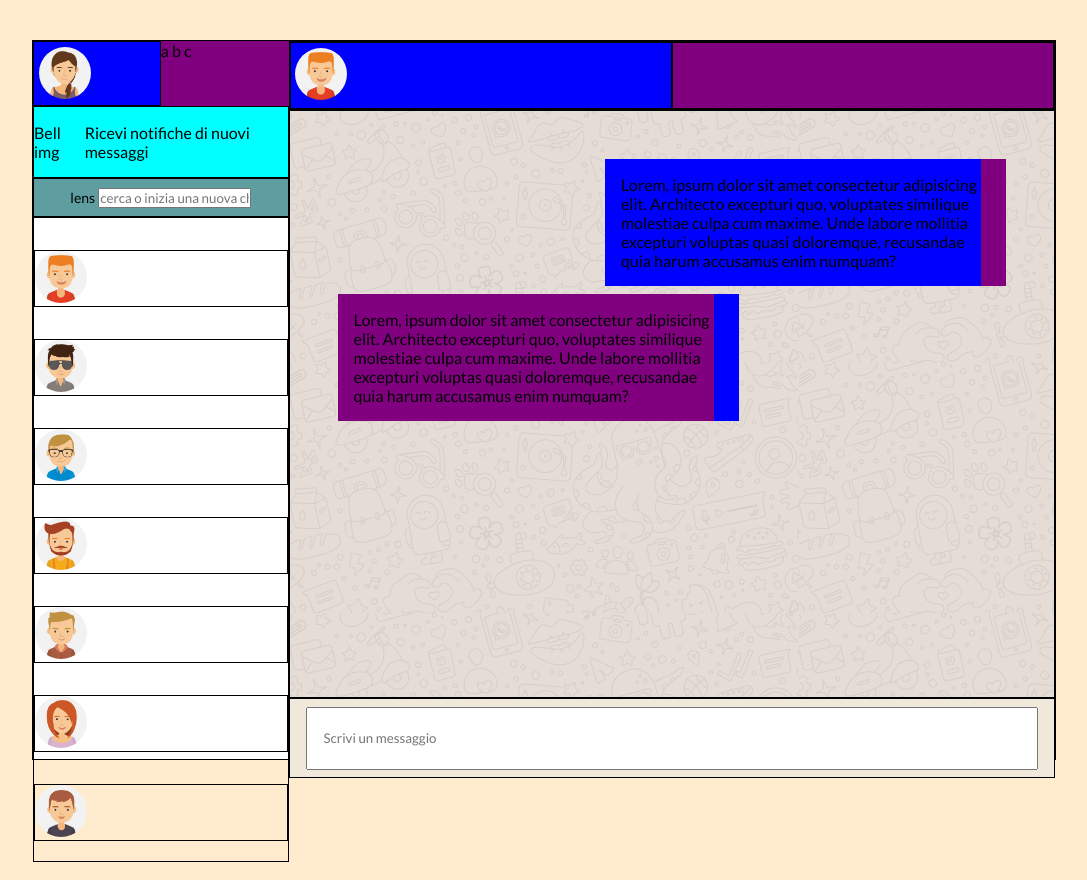
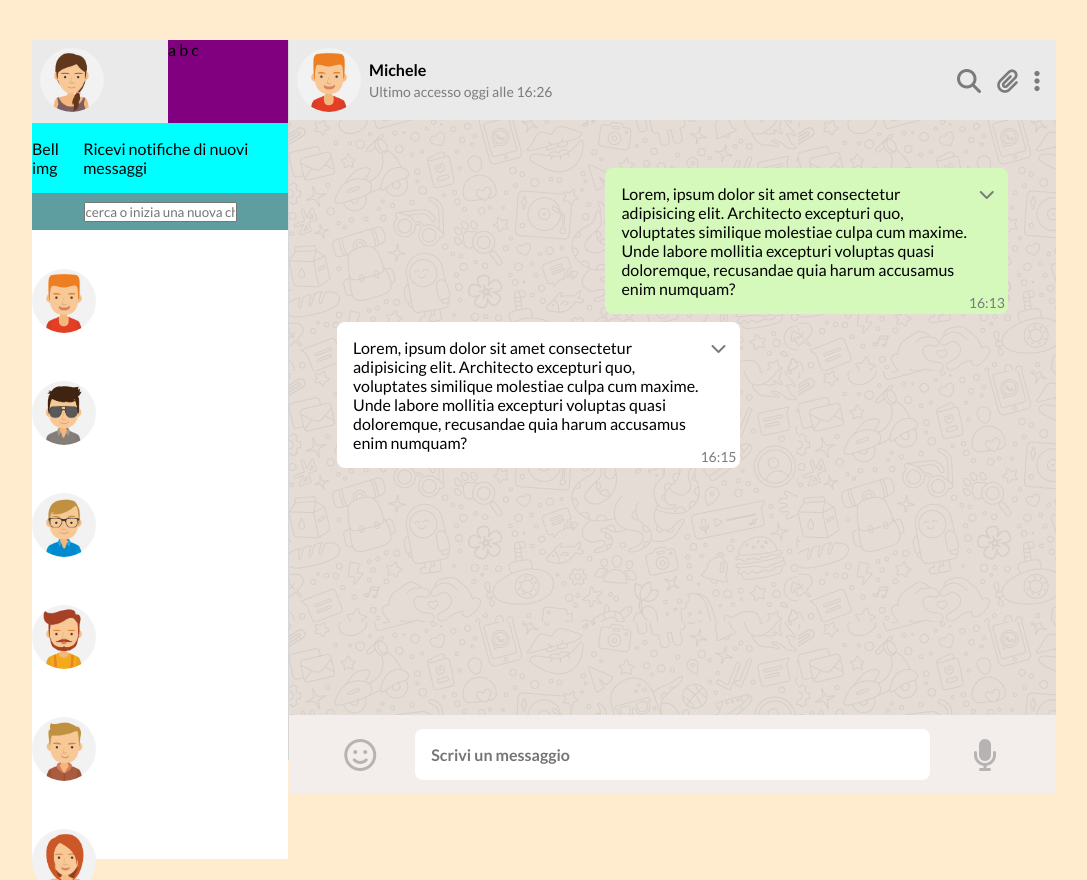
Before and after one commit to MykolaDekusar/html-css-boolzapp, a plain HTML site: page index.html in a window 1280 px wide. Shown: the whole page, without its empty margins (96-1183 px from the left). Drawn offline with Linux system fonts and the light colour scheme.

Commit message:
[UPD]Added smartphone content and tablet content, improved code, added stable responsiveness

```diff
--- a/css/style.css
+++ b/css/style.css
@@ -27,31 +27,37 @@
     font-size: 17px;
 }
 
+.bold {
+    font-weight: 700;
+}
+
 /*****************************************/
 /* CONTACT-ROW SETUP */
 .contact-row {
     display: flex;
+    height: 5rem;
 }
 
 .img-contact {
-    width: 6rem;
     text-align: center;
-    padding: 0.3rem;
+    margin: 0.5rem;
 }
 
 .contact-info {
-    width: calc(100% - 6rem);
+    width: 85%;
+    align-self: center;
 }
 
 /*****************************************/
 /* TEXT-CONTAINER SETUP */
+
 .text-container {
     width: 100%;
     padding: 1rem;
     display: flex;
     flex-direction: column;
+    height: calc(100vh - 10rem);
     overflow-y: scroll;
-    height: calc(100vh - 9.4rem);
 }
 
 .msg-1 {
@@ -70,8 +76,9 @@
     display: flex;
     flex-direction: column;
     width: 100%;
-    width: 7rem;
-    padding-top: 0.5rem;
+    width: 5rem;
+    padding: 1rem 0.2rem 0.2rem 0;
+    justify-content: space-between;
 
 }
 
@@ -83,18 +90,15 @@
 }
 
 .chat-row {
-    height: 5rem;
-    display: flex;
-    justify-content: center;
-    align-items: center;
     padding: 0 1rem;
-    background-color: rgb(239, 232, 219);
+    background-color: #f3eeeb;
 }
 
 .chat-row input {
     width: 100%;
     height: 80%;
     padding: 1rem;
+    margin: 0.89rem 0;
 }
 
 
@@ -108,21 +112,10 @@
 
 /*****************************************/
 /* UTILITY */
-.border {
-    border: 1px solid black;
-}
-
 .contacts,
-.user-row-settings {
+.user-row-settings,
+.contact-options {
     display: none;
-}
-
-.b-blue {
-    background-color: blue;
-}
-
-.b-purple {
-    background-color: purple;
 }
 
 .msg-1 p,
@@ -134,13 +127,53 @@
     text-align: center;
 }
 
+.margin-top {
+    margin-top: 0.2rem;
+}
+
+.rounded {
+    border-radius: 0.5rem;
+}
+
+.no-border {
+    border: none;
+}
+
 /*****************************************/
 /* IMAGE SETUP */
 
 .img-style {
-    width: 80%;
+    width: 4rem;
     border-radius: 50%;
 }
+
+/*****************************************/
+/* BACKGROUND COLORS */
+.b-blue {
+    background-color: blue;
+}
+
+.b-purple {
+    background-color: purple;
+}
+
+.b-green {
+    background-color: #d4f9bb;
+}
+
+.b-white {
+    background-color: #fff;
+}
+
+.b-light-grey {
+    background-color: #eaeaea;
+}
+
+/* TEXT COLORS */
+.c-gray {
+    color: rgb(123, 123, 123);
+}
+
 
 
 /*****************************************/
@@ -148,10 +181,6 @@
 @media screen and (min-width: 768px) {
     .row {
         display: flex;
-    }
-
-    .user-row {
-        height: 0;
     }
 
     .contacts {
@@ -167,6 +196,7 @@
 
     .chat {
         width: 90%;
+        border-left: 1px solid #d6d6d6;
     }
 
     .msg-1,
@@ -181,10 +211,45 @@
     .contact-list {
         display: flex;
         flex-wrap: wrap;
-        align-self: flex-start;
-        margin-top: -6rem;
+        height: calc(100vh - 5rem - 3vh);
+        justify-content: center;
+        overflow-y: scroll;
+        margin-top: 3vh
     }
 
+    .user-row {
+        width: 100%;
+        height: 5rem;
+    }
+
+    .contact-card {
+        display: flex;
+        align-items: center;
+        height: 5rem;
+    }
+
+    .contact-options {
+        display: flex;
+        height: 100%;
+        align-items: center;
+        font-size: 1.5rem;
+        margin-right: 1rem;
+    }
+
+    .contact-options div:nth-child(2) {
+        margin: 0 1rem;
+    }
+
+    .chat-row label {
+        display: block;
+        width: 10%;
+        font-size: 2rem;
+        align-self: center;
+    }
+
+    .chat-row {
+        display: flex;
+    }
 }
 
 /*****************************************/
@@ -203,7 +268,6 @@
     .container {
         height: 90%;
         width: 80%;
-        border: 1px solid black;
         margin: auto;
     }
 
@@ -215,7 +279,7 @@
     }
 
     .contacts {
-        height: 100%;
+        height: 51.2rem;
         width: 25%;
         background-color: white;
 
@@ -234,10 +298,13 @@
     .contact-list {
         margin: 0;
         display: block;
+        width: 100%;
+        height: 40.6rem;
+        overflow-y: scroll;
     }
 
     .text-container {
-        height: calc(100% - 18%);
+        height: calc(100% - 17.4%);
     }
 
     /*****************************************/
@@ -245,7 +312,6 @@
 
     .user-row {
         display: flex;
-        height: 4.05rem;
         width: 100%;
     }
 
@@ -253,26 +319,21 @@
         display: block;
     }
 
+    .user-row {
+        height: auto;
+    }
+
     .user-row .img-contact,
     .user-row .user-row-settings {
         width: 50%;
     }
 
-    .img-style {
-        width: 3.25rem;
-    }
-
     .img-contact {
         text-align: left;
-        width: 50%;
     }
 
     .contact-row {
         width: 100%;
-    }
-
-    .contact-info {
-        width: 50%;
     }
 
     .notifications {
@@ -299,15 +360,24 @@
         width: 80%;
     }
 
-    .contact-list {
-        width: 100%;
-        height: 40.3rem;
-        overflow-y: scroll;
-    }
-
     .contact-card {
         margin: 2rem 0;
     }
 
+    .chat-row label {
+        width: 15%;
+        display: block;
+        text-align: center;
+    }
+
+    .chat-row label i {
+        font-size: 2rem;
+        opacity: 0.5;
+    }
+
+    .chat-row input {
+        width: 70%;
+    }
+
 
 }
--- a/index.html
+++ b/index.html
@@ -22,15 +22,15 @@
             <div class="contacts">
                 <!-- /*****************************************/
                       USER ROW-->
-                <div class="user-row">
-                    <div class="img-contact border b-blue">
+                <div class="user-row b-light-grey">
+                    <div class="img-contact">
                         <img class="img-style" src="./img/avatar_io.jpg" alt="">
                     </div>
                     <div class="user-row-settings b-purple">a b c</div>
                 </div>
                 <!-- /*****************************************/
                       NOTIFICATIONS-->
-                <div class="notifications border">
+                <div class="notifications ">
                     <div class="bell">Bell img</div>
                     <div class="bell-text">
                         <p>Ricevi notifiche di nuovi messaggi</p>
@@ -38,49 +38,48 @@
                 </div>
                 <!-- /*****************************************/
                       SEARCH-->
-                <div class="search border text-align-c">
-                    <label class="s-text" for="">lens</label>
+                <div class="search  text-align-c">
                     <input type="text" placeholder="cerca o inizia una nuova chat">
                 </div>
                 <!-- /*****************************************/
                       CONTACT LIST-->
-                <div class="contact-list border">
-                    <div class="contact-card border">
+                <div class="contact-list ">
+                    <div class="contact-card">
                         <div class="img-card"><img class="img-style" src="./img/avatar_1.jpg" alt=""></div>
                         <div class="content-card"></div>
                         <div class="card-time"></div>
                     </div>
-                    <div class="contact-card border ">
+                    <div class="contact-card">
                         <div class="img-card"><img class="img-style" src="./img/avatar_2.jpg" alt=""></div>
                         <div class="content-card"></div>
                         <div class="card-time"></div>
                     </div>
-                    <div class="contact-card border ">
+                    <div class="contact-card">
                         <div class="img-card"><img class="img-style" src="./img/avatar_3.jpg" alt=""></div>
                         <div class="content-card"></div>
                         <div class="card-time"></div>
                     </div>
-                    <div class="contact-card border ">
+                    <div class="contact-card">
                         <div class="img-card"><img class="img-style" src="./img/avatar_4.jpg" alt=""></div>
                         <div class="content-card"></div>
                         <div class="card-time"></div>
                     </div>
-                    <div class="contact-card border ">
+                    <div class="contact-card">
                         <div class="img-card"><img class="img-style" src="./img/avatar_5.jpg" alt=""></div>
                         <div class="content-card"></div>
                         <div class="card-time"></div>
                     </div>
-                    <div class="contact-card border ">
+                    <div class="contact-card">
                         <div class="img-card"> <img class="img-style" src="./img/avatar_6.jpg" alt=""></div>
                         <div class="content-card"></div>
                         <div class="card-time"></div>
                     </div>
-                    <div class="contact-card border ">
+                    <div class="contact-card">
                         <div class="img-card"><img class="img-style" src="./img/avatar_7.jpg" alt=""></div>
                         <div class="content-card"></div>
                         <div class="card-time"></div>
                     </div>
-                    <div class="contact-card border ">
+                    <div class="contact-card">
                         <div class="img-card"> <img class="img-style" src="./img/avatar_8.jpg" alt=""></div>
                         <div class="content-card"></div>
                         <div class="card-time"></div>
@@ -91,44 +90,61 @@
             <div class="chat">
                 <!-- /*****************************************/
                       CONTACT ROW-->
-                <div class="contact-row border">
-                    <div class="img-contact border b-blue">
+                <div class="contact-row b-light-grey">
+                    <div class="img-contact">
                         <img class="img-style" src="./img/avatar_1.jpg" alt="">
                     </div>
-                    <div class="contact-info border b-purple"></div>
+                    <div class="contact-info">
+                        <h3 class="l-text">Michele</h3>
+                        <p class="s-text c-gray margin-top">Ultimo accesso oggi alle 16:26</p>
+                    </div>
+                    <div class="contact-options c-gray">
+                        <div><i class="fa-solid fa-magnifying-glass"></i></div>
+                        <div><i class="fa-solid fa-paperclip"></i></div>
+                        <div><i class="fa-solid fa-ellipsis-vertical"></i></div>
+                    </div>
                 </div>
                 <!-- /*****************************************/
                       TEXT CONTAINER-->
-                <div class="text-container border">
-                    <div class="msg-1 b-blue">
+                <div class="text-container">
+                    <div class="msg-1 b-green rounded">
                         <div>
                             <p class="l-text padding-1 ">
                                 Lorem, ipsum dolor sit amet consectetur adipisicing elit. Architecto excepturi quo,
-                                voluptates similique molestiae culpa cum maxime. Unde labore mollitia excepturi voluptas
+                                voluptates similique molestiae culpa cum maxime. Unde labore mollitia excepturi
+                                voluptas
                                 quasi doloremque, recusandae quia harum accusamus enim numquam?
                             </p>
                         </div>
-                        <div class="msg-bar b-purple"></div>
+                        <div class="msg-bar c-gray text-align-c">
+                            <div><i class="fa-solid fa-chevron-down"></i></div>
+                            <div class="s-text">16:13</div>
+                        </div>
                     </div>
-                    <div class="msg-2 b-purple">
+                    <div class="msg-2 b-white rounded">
                         <div>
                             <p class="l-text padding-1 ">
                                 Lorem, ipsum dolor sit amet consectetur adipisicing elit. Architecto excepturi quo,
-                                voluptates similique molestiae culpa cum maxime. Unde labore mollitia excepturi voluptas
+                                voluptates similique molestiae culpa cum maxime. Unde labore mollitia excepturi
+                                voluptas
                                 quasi doloremque, recusandae quia harum accusamus enim numquam?
                             </p>
                         </div>
-                        <div class="msg-bar b-blue"></div>
+                        <div class="msg-bar c-gray text-align-c">
+                            <div><i class="fa-solid fa-chevron-down"></i></div>
+                            <div class="s-text">16:15</div>
+                        </div>
                     </div>
                 </div>
-                <!-- /*****************************************/
-                      CAHT ROW-->
-                <div class="chat-row border">
-                    <label for=""></label>
-                    <input type="text" placeholder="Scrivi un messaggio">
-                    <label for=""></label>
+                <div class="chat-row c-gray text-align-c">
+                    <label for=""><i class="fa-regular fa-face-smile"></i></label>
+                    <input class="l-text bold rounded no-border" type="text" placeholder="Scrivi un messaggio">
+                    <label for=""><i class="fa-solid fa-microphone"></i></label>
                 </div>
             </div>
+            <!-- /*****************************************/
+                      CHAT ROW-->
+
         </div>
     </main>
 
```
